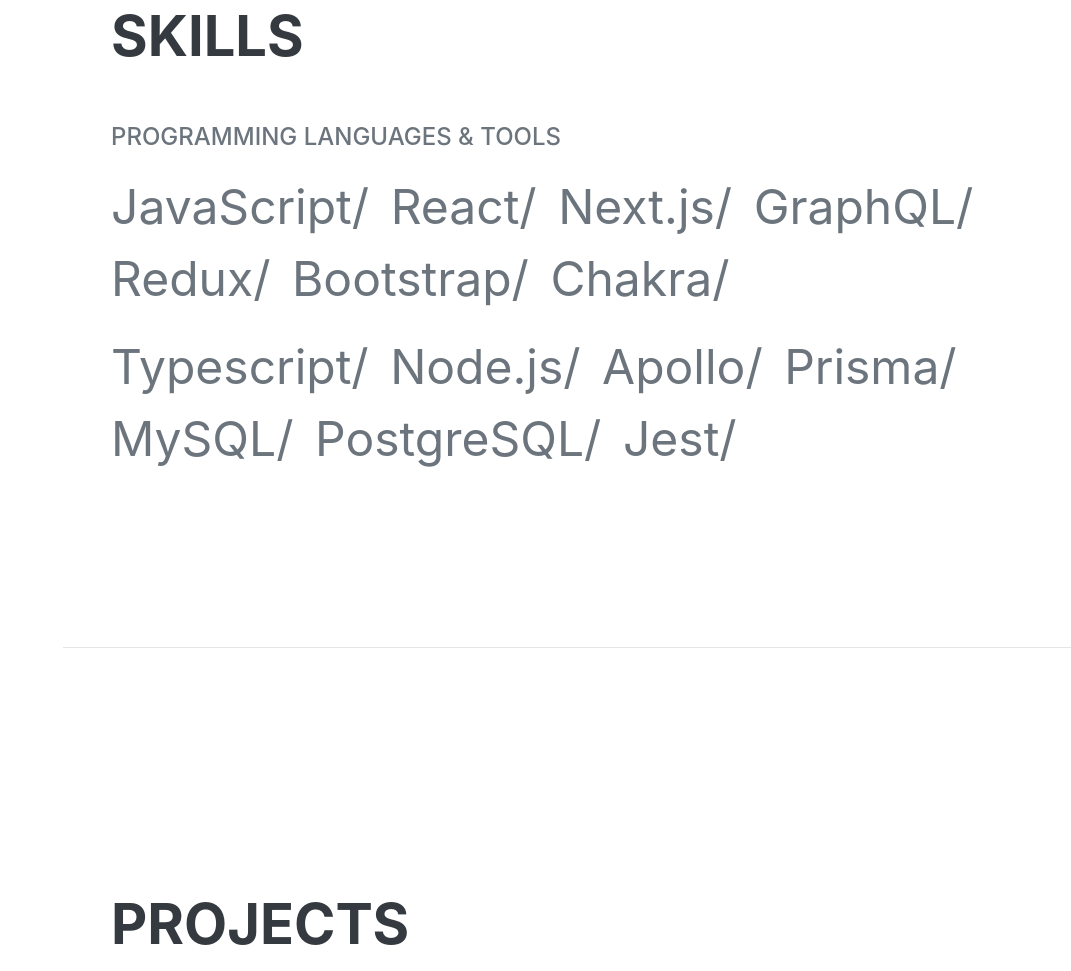
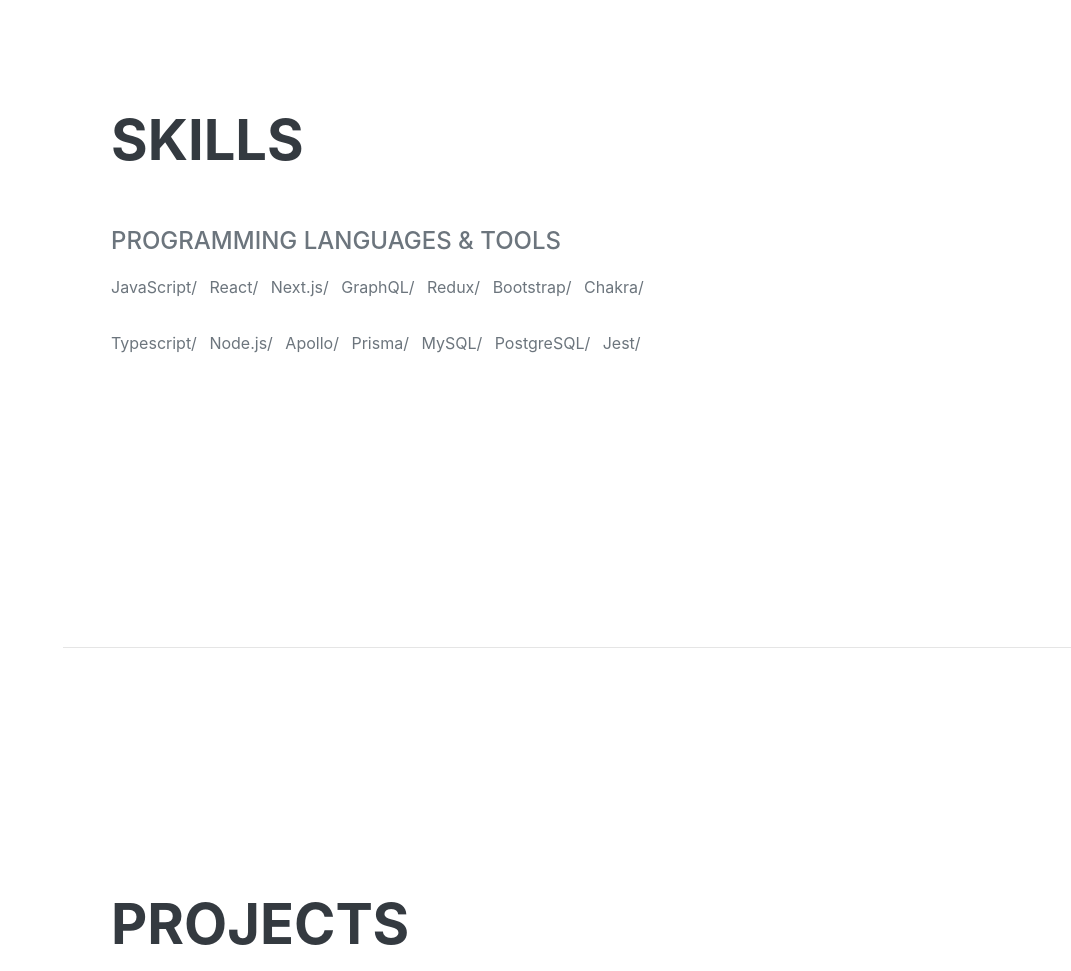
Before and after one commit to ninglee47/ninglee47.github.io, a plain HTML site: page index.html in a window 1280 px wide. Shown: the part 2556-3527 px from the top of the page, without its empty margins (209-1280 px from the left). Drawn offline with nearby package versions, Linux system fonts and the light colour scheme; a web font is replaced by a local one.

Commit message:
Update index.html

```diff
--- a/index.html
+++ b/index.html
@@ -128,23 +128,23 @@
                 <div class="resume-section-content">
                     <h2 class="mb-5">Skills</h2>
                     <div class="subheading mb-3">Programming Languages & Tools</div>
-                    <ul class="list-inline dev-icons">
-                        <li class="list-inline-item">JavaScript/ </li>
-                        <li class="list-inline-item">React/ </li>
-                        <li class="list-inline-item">Next.js/ </li>
-                        <li class="list-inline-item">GraphQL/ </li>
-                        <li class="list-inline-item">Redux/ </li>
-                        <li class="list-inline-item">Bootstrap/ </li>
-                        <li class="list-inline-item">Chakra/ </li>
+                    <ul class="list-inline">
+                        <li class="list-inline-item mb-3">JavaScript/ </li>
+                        <li class="list-inline-item mb-3">React/ </li>
+                        <li class="list-inline-item mb-3">Next.js/ </li>
+                        <li class="list-inline-item mb-3">GraphQL/ </li>
+                        <li class="list-inline-item mb-3">Redux/ </li>
+                        <li class="list-inline-item mb-3">Bootstrap/ </li>
+                        <li class="list-inline-item mb-3">Chakra/ </li>
                     </ul>
-                    <ul class="list-inline dev-icons">
-                        <li class="list-inline-item">Typescript/ </li>
-                        <li class="list-inline-item">Node.js/ </li>
-                        <li class="list-inline-item">Apollo/ </li>
-                        <li class="list-inline-item">Prisma/ </li>
-                        <li class="list-inline-item">MySQL/ </li>
-                        <li class="list-inline-item">PostgreSQL/ </li>
-                        <li class="list-inline-item">Jest/ </li>
+                    <ul class="list-inline">
+                        <li class="list-inline-item mb-3">Typescript/ </li>
+                        <li class="list-inline-item mb-3">Node.js/ </li>
+                        <li class="list-inline-item mb-3">Apollo/ </li>
+                        <li class="list-inline-item mb-3">Prisma/ </li>
+                        <li class="list-inline-item mb-3">MySQL/ </li>
+                        <li class="list-inline-item mb-3">PostgreSQL/ </li>
+                        <li class="list-inline-item mb-3">Jest/ </li>
                     </ul>
             </section>
 
```
